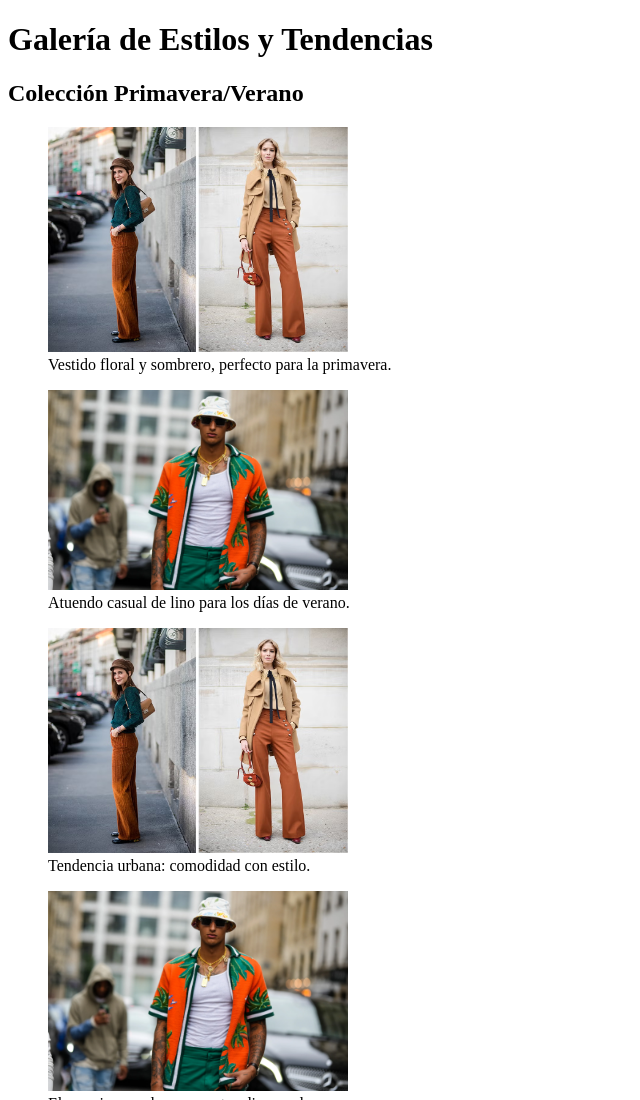
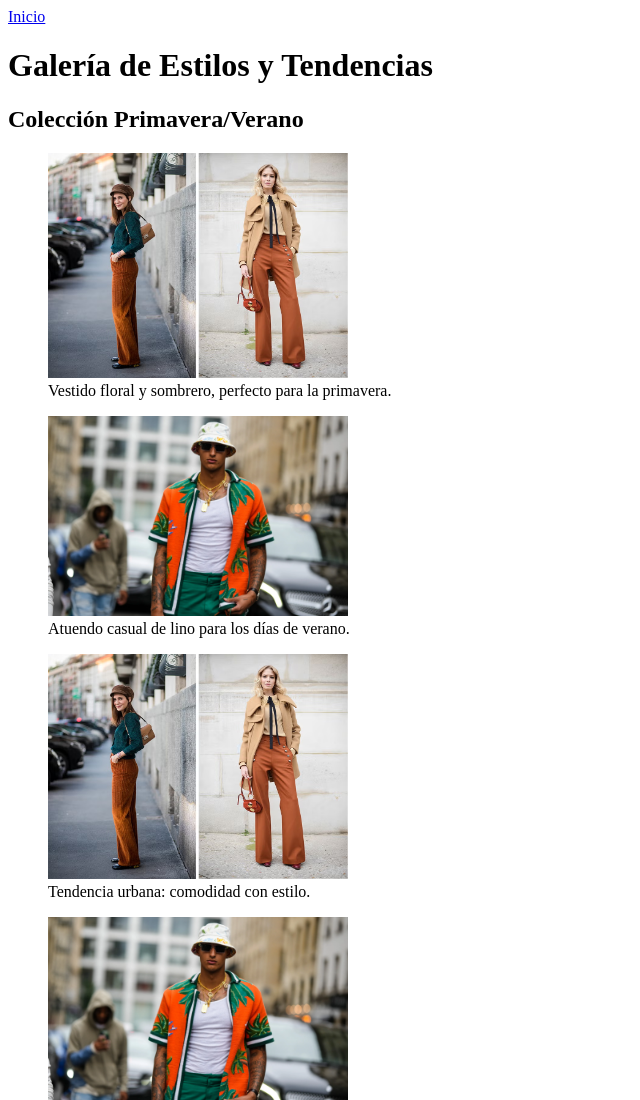
Before and after one commit to ianaguirre1/sitioweb, a plain HTML site: page galeria.html in a window 1280 px wide. Shown: the top 1100 px of the page, without its empty margins (0-640 px from the left). Drawn offline with Linux system fonts and the light colour scheme.

Commit message:
Update galeria.html

```diff
--- a/galeria.html
+++ b/galeria.html
@@ -6,6 +6,9 @@
     <title>galeGalería de Imágenes de Moda</title>
 </head>
 <body>
+    <nav>
+        <a href="index.html">Inicio</a>
+    </nav>
     <main>
         <h1>Galería de Estilos y Tendencias</h1>
 
```
